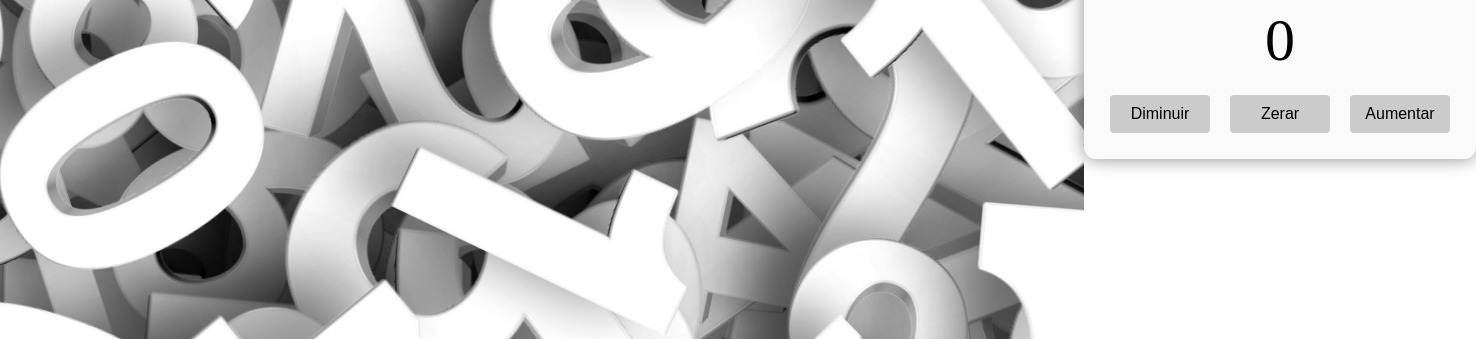
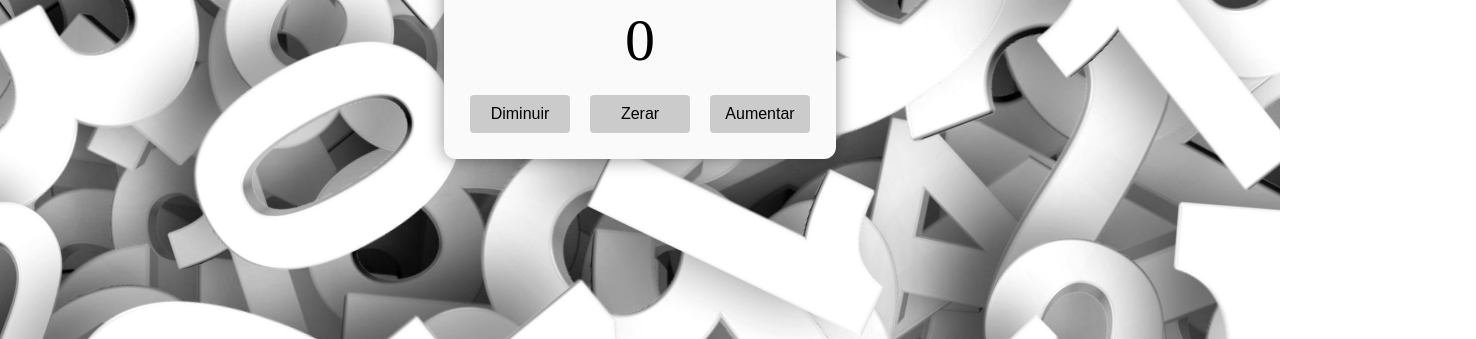
Before and after one commit to code-front-braga/PR-Counter, a website: page index.html in a window 1280 px wide. Shown: the part 381-720 px from the top of the page, 1476 px wide, since content can reach past the window. Drawn offline with Linux system fonts and the light colour scheme.

Commit message:
chore bg

```diff
--- a/src/assets/css/styles.css
+++ b/src/assets/css/styles.css
@@ -20,8 +20,12 @@ body {
   width: 100%;
   height: 100vh;
 
+  position: absolute;
+
   object-fit: cover;
   object-position: center;
+
+  z-index: -1;
 }
 
 main {
```
